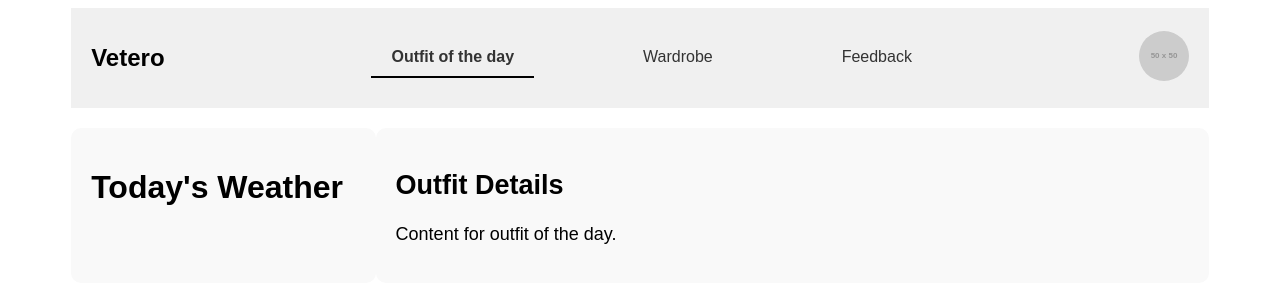
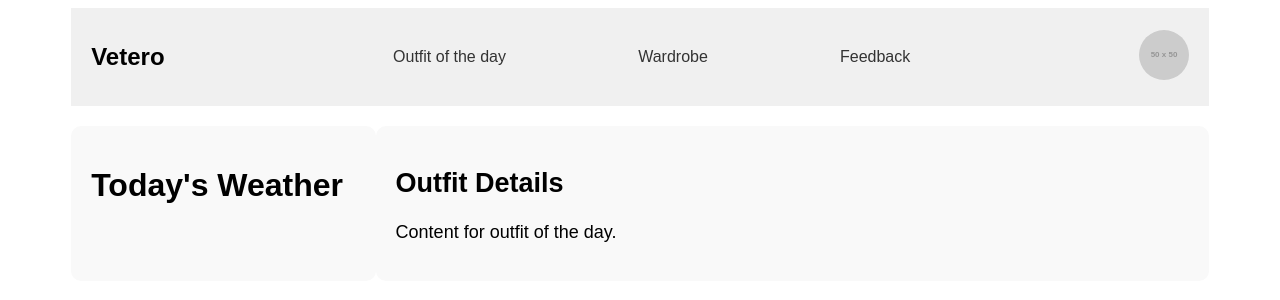
Before and after one commit to guerrerojenny/Vetero, a Vue app in the folder vetero/: page / in a window 1280 px wide. Shown: the top 300 px of the page. Built offline with nearby package versions, Linux system fonts and the light colour scheme.

Commit message:
Fixing content change

```diff
--- a/vetero/src/App.vue
+++ b/vetero/src/App.vue
@@ -1,6 +1,6 @@
 <template>
   <div class="app-container">
-    <PageHeader />
+    <PageHeader @menu-selected="updateContent"/>
     <div class="main-layout">
       <div class="left-column">
         <div class="menu-container">
--- a/vetero/src/components/PageHeader.vue
+++ b/vetero/src/components/PageHeader.vue
@@ -23,17 +23,11 @@
   <script>
 
   export default {
-    data() {
-    return {
-      selectedTab: 'Outfit of the day'
-    };
-  },
-  methods: {
-    selectContent(tab) {
-      this.selectedTab = tab;
+    methods: {
+      selectContent(content) {
+        this.$emit('menu-selected', content);
+      }
     }
-  },
-    name: 'PageHeader'
   };
   </script>
 
```
